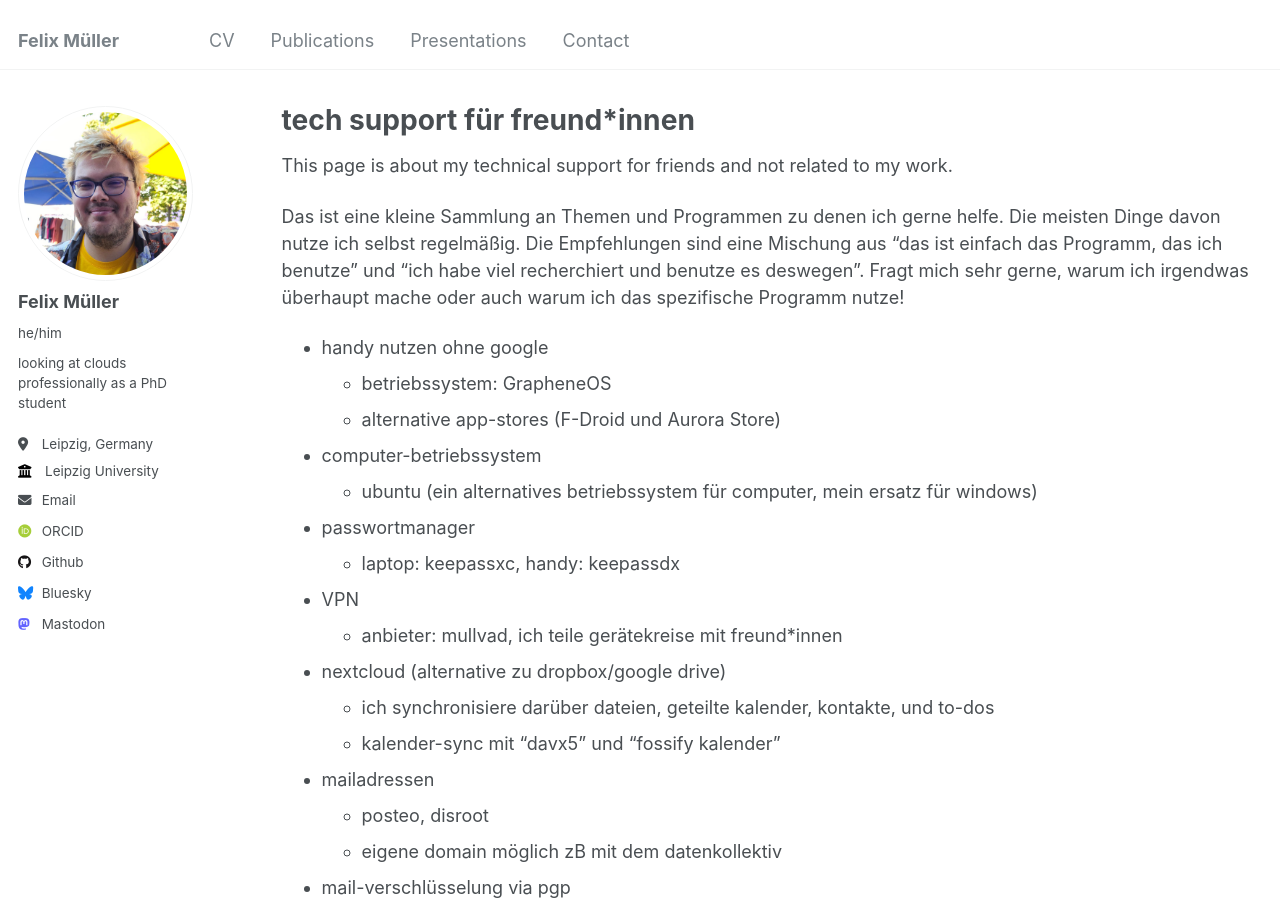
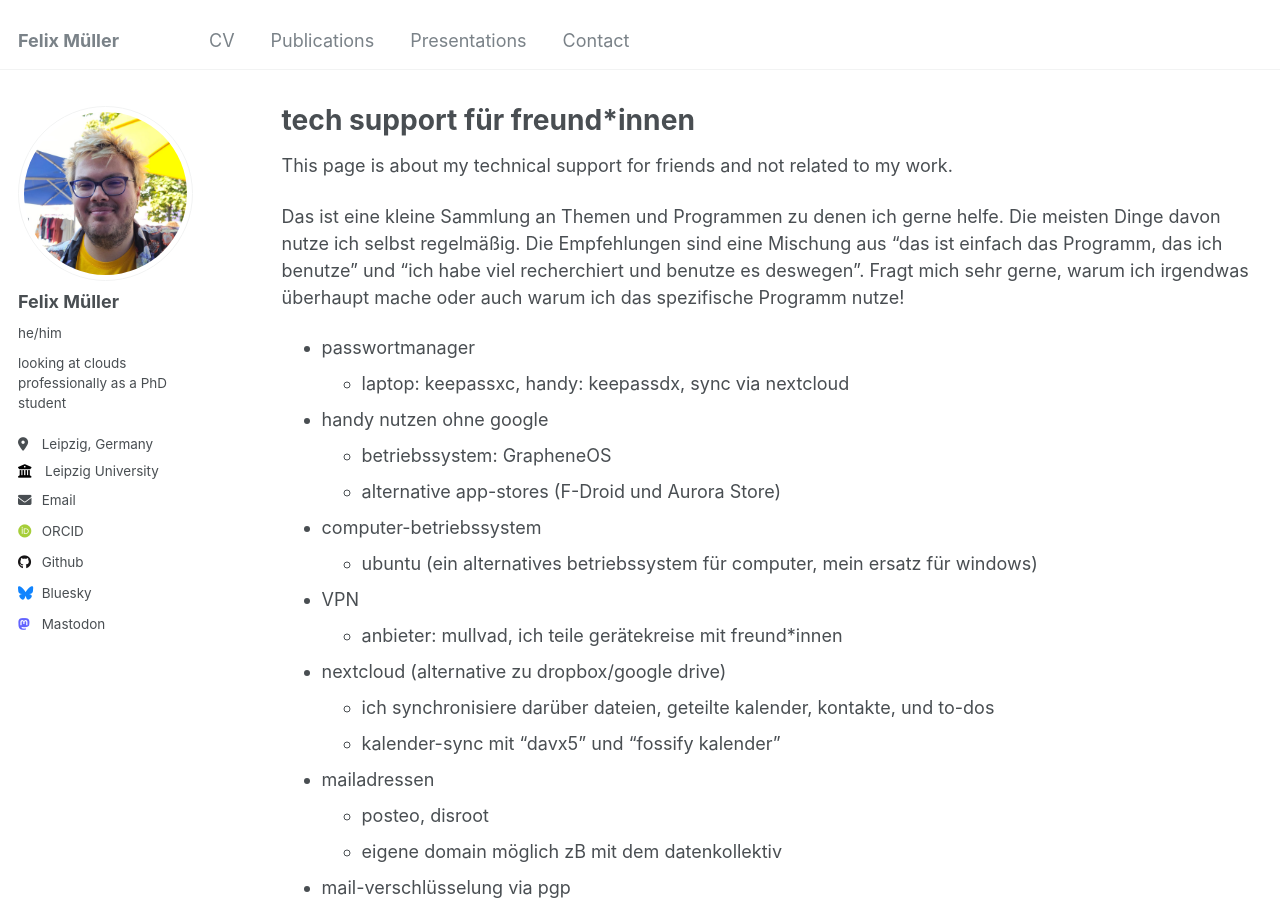
Before and after one commit to felix-mue/felix-mue.github.io, a Jekyll site: the page built from _pages/tech-support-for-friends.md, in a window 1280 px wide and 900 px high. Built offline with Jekyll 4.4.1, drawn with Linux system fonts in a browser that asks for light colours; some web fonts are replaced.

Commit message:
update tech support for friends

```diff
--- a/_pages/tech-support-for-friends.md
+++ b/_pages/tech-support-for-friends.md
@@ -9,13 +9,13 @@ This page is about my technical support for friends and not related to my work.
 
 Das ist eine kleine Sammlung an Themen und Programmen zu denen ich gerne helfe. Die meisten Dinge davon nutze ich selbst regelmäßig. Die Empfehlungen sind eine Mischung aus "das ist einfach das Programm, das ich benutze" und "ich habe viel recherchiert und benutze es deswegen". Fragt mich sehr gerne, warum ich irgendwas überhaupt mache oder auch warum ich das spezifische Programm nutze!
 
+* passwortmanager
+  * laptop: keepassxc, handy: keepassdx, sync via nextcloud
 * handy nutzen ohne google
   * betriebssystem: GrapheneOS
   * alternative app-stores (F-Droid und Aurora Store)
 * computer-betriebssystem
   * ubuntu (ein alternatives betriebssystem für computer, mein ersatz für windows)
-* passwortmanager
-  * laptop: keepassxc, handy: keepassdx
 * VPN
   * anbieter: mullvad, ich teile gerätekreise mit freund*innen
 * nextcloud (alternative zu dropbox/google drive)
```
